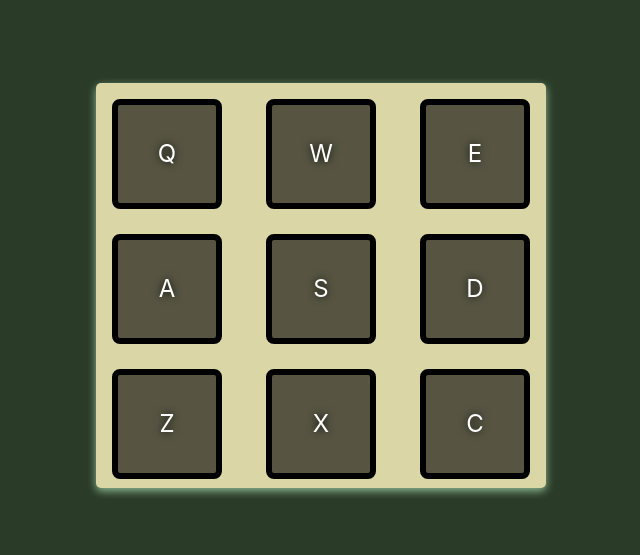
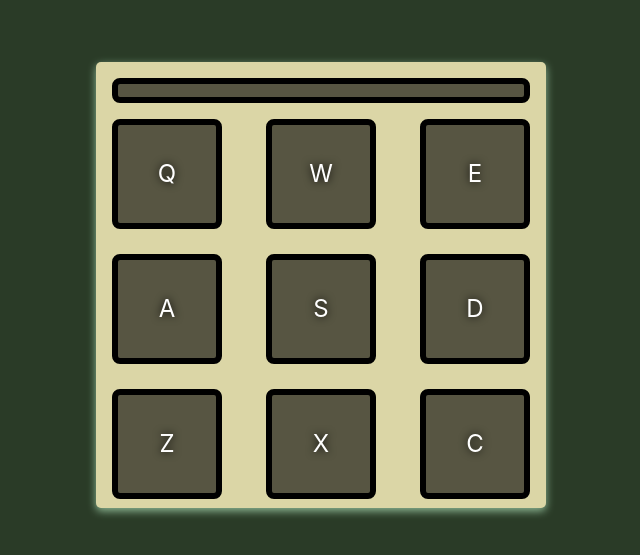
Before and after one commit to asorsz/drum-machine, a React (Create React App) app: page / in a window 1280 px wide. Shown: the part 115-670 px from the top of the page, without its empty margins (319-959 px from the left). Built offline with nearby package versions, Linux system fonts and the light colour scheme.

Commit message:
Add and style Display component

```diff
--- a/src/components/Display.js
+++ b/src/components/Display.js
@@ -1,8 +1,8 @@
 import '../css/Display.css';
 
-const Display = () => {
+const Display = (props) => {
   return(
-    <div id="display"></div>
+    <div id="display">{props.playing}</div>
   )
 };
 
--- a/src/css/Display.css
+++ b/src/css/Display.css
@@ -0,0 +1,11 @@
+#display {
+  padding: 5px 5px 8px;
+  margin: 1rem 1rem 0;
+  border-radius: 0.5rem;
+  background-color: darkslategrey;
+  background: rgba(0,0,0,0.6);
+  border: .4rem solid black;
+  text-align: center;
+  text-transform: uppercase;
+  color: #FFF;
+}
```
